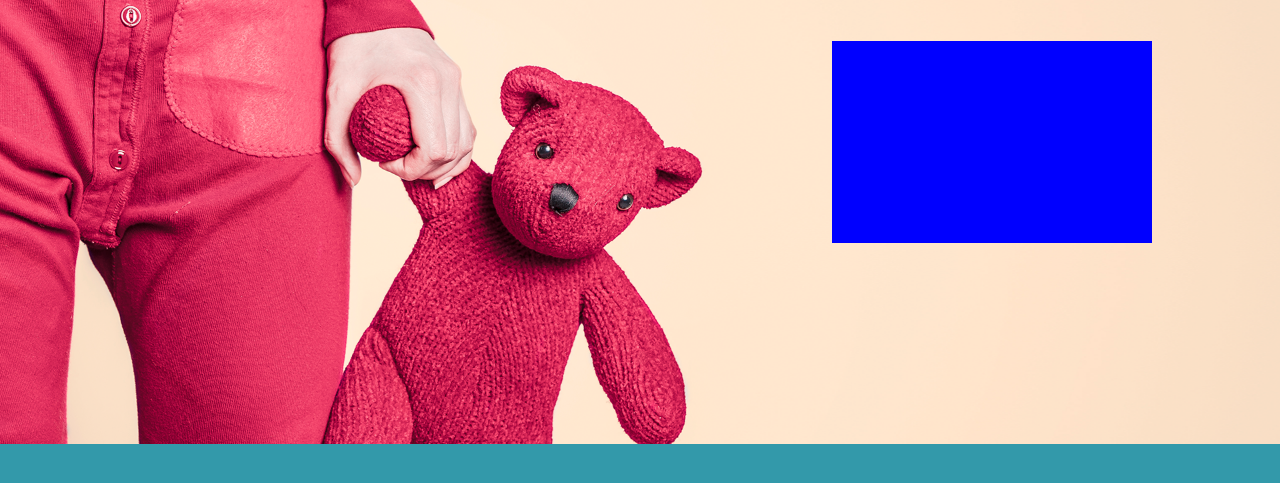
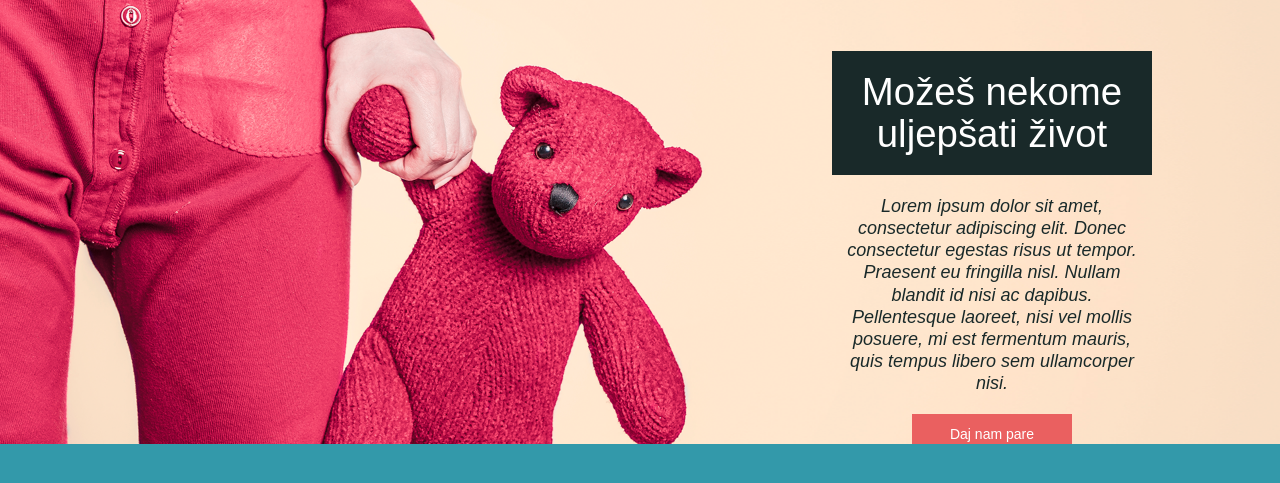
Before and after one commit to MarkoIvanetic/DWA-Sem2, a PHP site: page / in a window 1280 px wide. Shown: the part 60-543 px from the top of the page. Run offline with PHP 8.4, Linux system fonts and the light colour scheme; some libraries are stand-ins or nearby versions.

Commit message:
Banner complete

```diff
--- a/css/style.css
+++ b/css/style.css
@@ -54,7 +54,23 @@ body {
     text-align:center;
   }
   .desc{
-    height: 40%;
     width: 25%;
-    background-color: blue;
   }
+  .desc h4{
+    color:#192929;
+    line-height: 1.225;
+    font-style: italic;
+  }
+  .desc h2{
+    font-size: 3vw;
+    padding: 20px 0;
+    width: 100%;
+    background-color: #192929;
+  }
+.red-button{
+  border:none;
+  line-height: 1;
+  height: 40px;
+  margin-top: 10px;
+  background-color: #ea6060;
+}
--- a/index.html
+++ b/index.html
@@ -38,7 +38,11 @@
 
       <div class="banner darken wrap">
        <img src="res\bannerCLFlippednReady.png" class="">
-       <div class="desc"></div>
+       <div class="desc">
+          <h2 class="col-xs-12">Možeš nekome uljepšati život</h2>
+          <h4 class="col-xs-12">Lorem ipsum dolor sit amet, consectetur adipiscing elit. Donec consectetur egestas risus ut tempor. Praesent eu fringilla nisl. Nullam blandit id nisi ac dapibus. Pellentesque laoreet, nisi vel mollis posuere, mi est fermentum mauris, quis tempus libero sem ullamcorper nisi. </h4>
+          <button class="red-button col-xs-6 col-xs-offset-3">Daj nam pare</button>
+       </div>
       </div>
     </header>
     <div class="content">
```
